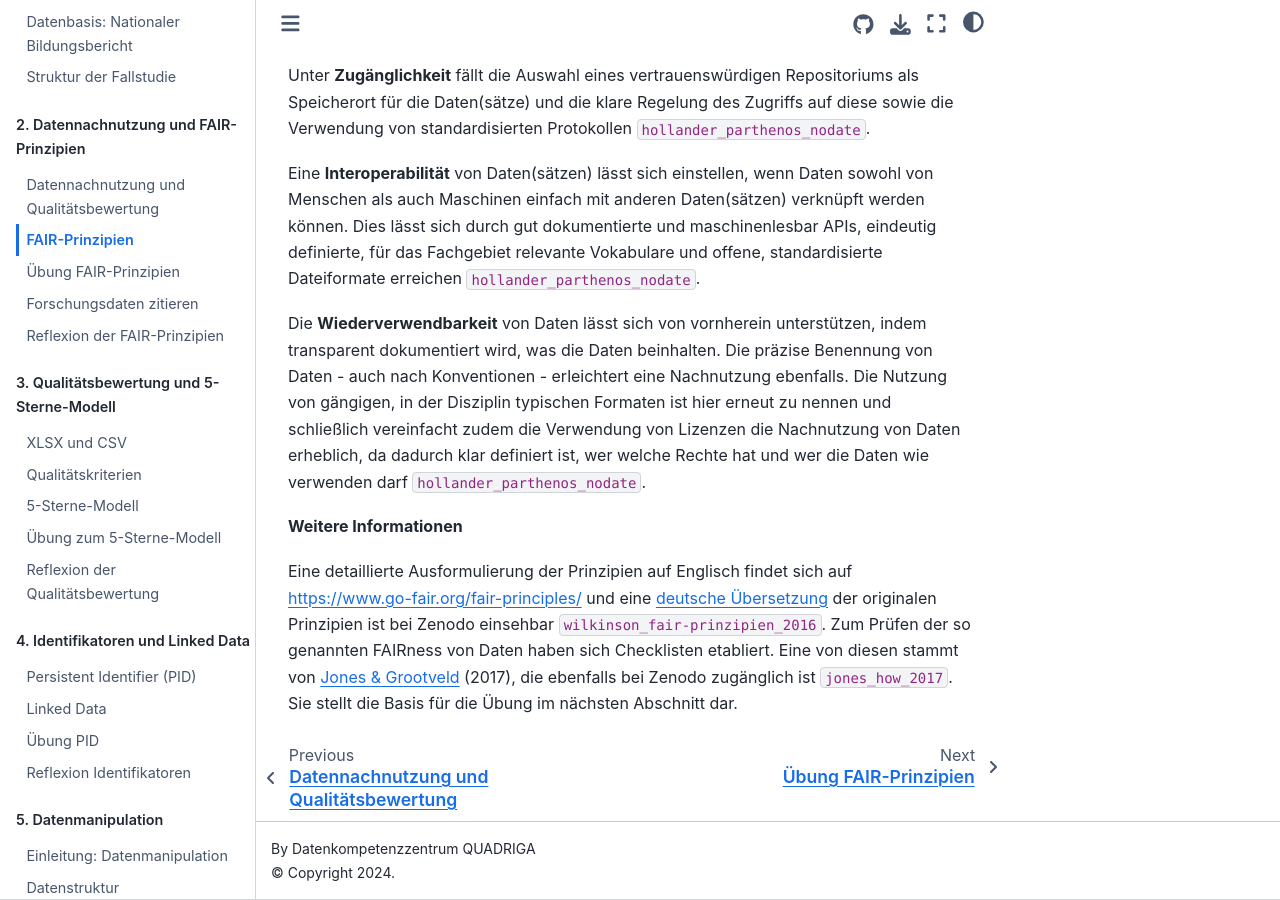
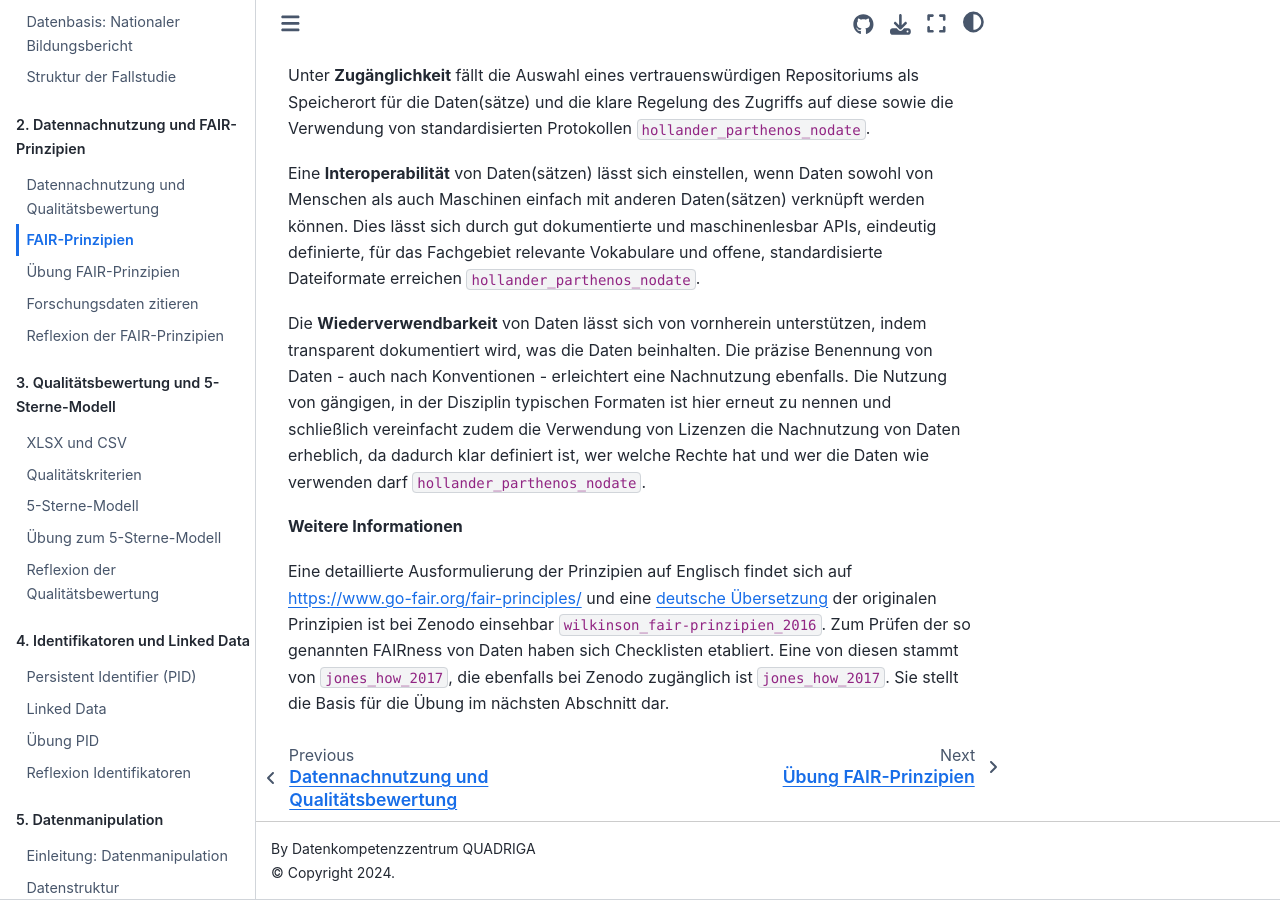
Before and after one commit to quadriga-dk/Tabelle-Fallstudie-1, a Jupyter Book: the page built from Markdown/06_FairPrinzipien.md, in a window 1280 px wide and 900 px high, scrolled down 1159 px. Built offline with Jupyter Book 1.0.4 settings and Sphinx 7.4.7 and the Sphinx Book theme 1.1.4, drawn with Linux system fonts in a browser that asks for light colours; cross-references to code outside the pages are shown as plain code.

Commit message:
Update 06_FairPrinzipien.md
Zitierstil durch textcite vereinheitlicht

```diff
--- a/Markdown/06_FairPrinzipien.md
+++ b/Markdown/06_FairPrinzipien.md
@@ -18,4 +18,4 @@ Die **Wiederverwendbarkeit** von Daten lässt sich von vornherein unterstützen,
 **Weitere Informationen**
 
 Eine detaillierte Ausformulierung der Prinzipien auf Englisch findet sich auf https://www.go-fair.org/fair-principles/ und eine [deutsche Übersetzung](https://zenodo.org/records/6247015) der originalen Prinzipien ist bei Zenodo einsehbar {cite}`wilkinson_fair-prinzipien_2016`.
-Zum Prüfen der so genannten FAIRness von Daten haben sich Checklisten etabliert. Eine von diesen stammt von [Jones & Grootveld](https://zenodo.org/records/5111307) (2017), die ebenfalls bei Zenodo zugänglich ist {cite}`jones_how_2017`. Sie stellt die Basis für die Übung im nächsten Abschnitt dar.
+Zum Prüfen der so genannten FAIRness von Daten haben sich Checklisten etabliert. Eine von diesen stammt von {textcite}`jones_how_2017`, die ebenfalls bei Zenodo zugänglich ist {cite}`jones_how_2017`. Sie stellt die Basis für die Übung im nächsten Abschnitt dar.
```
